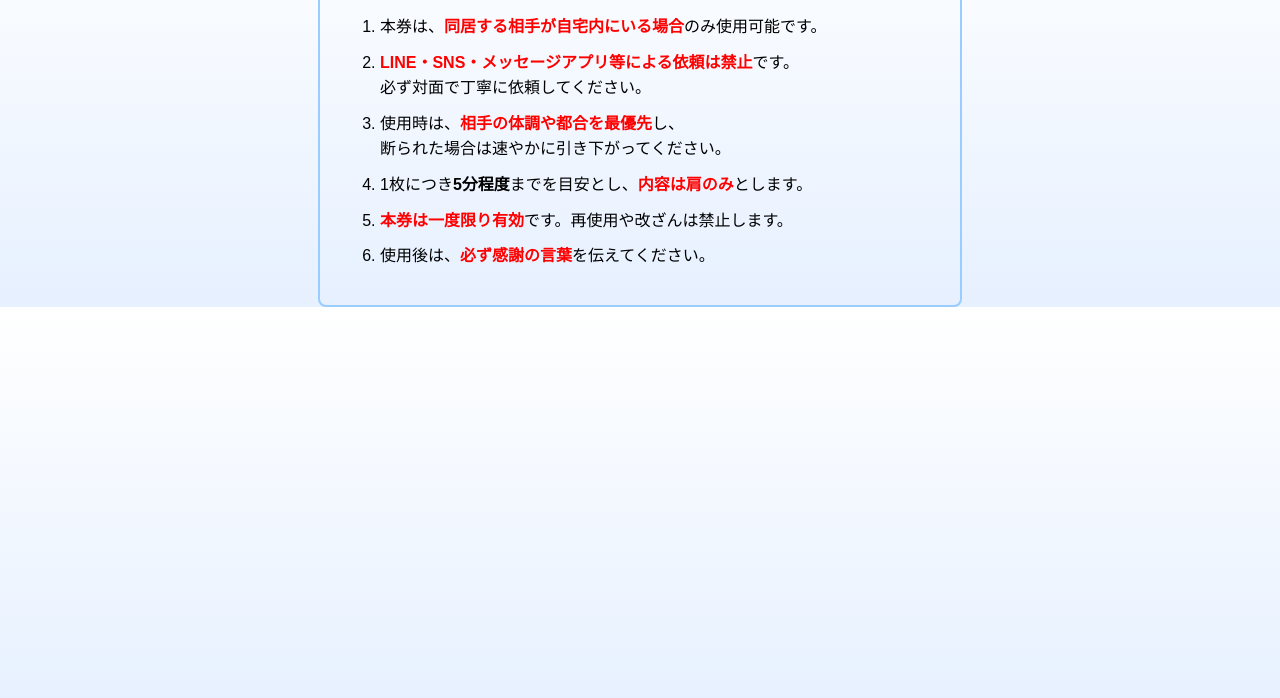
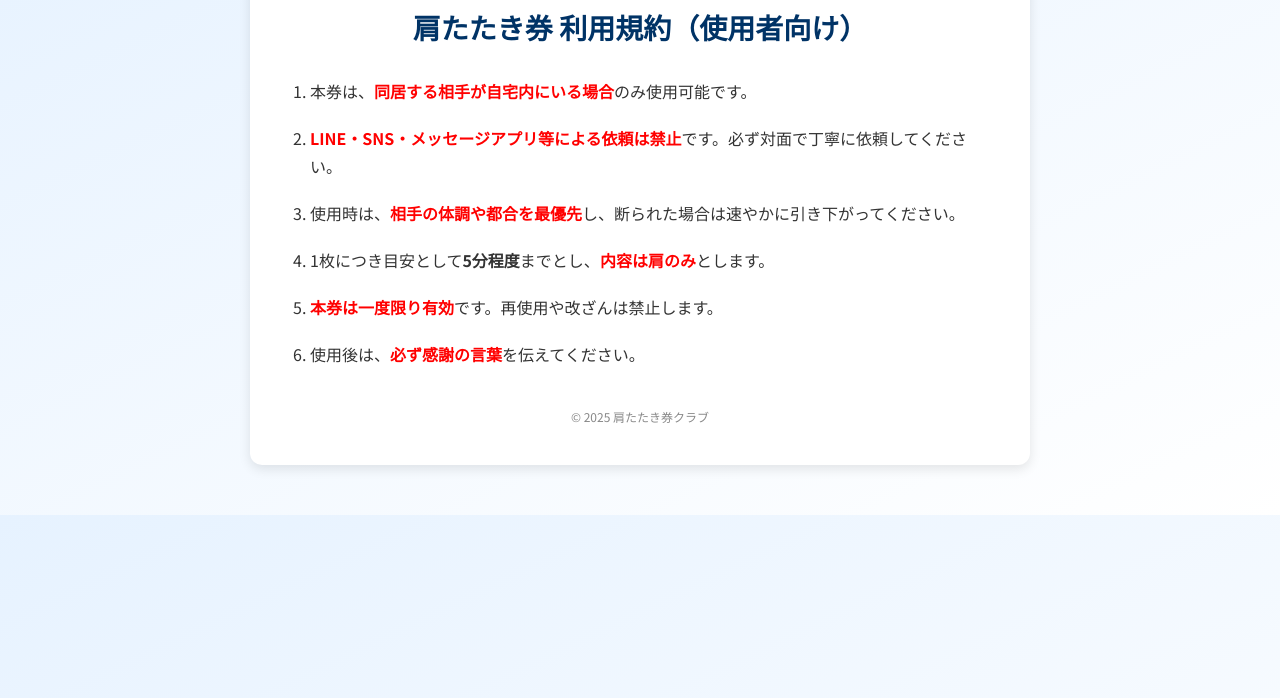
Before and after one commit to takaemon01/Riyoukiyaku, a plain HTML site: page index.html in a window 1280 px wide. Shown: the part 102-800 px from the top of the page. Drawn offline with Linux system fonts and the light colour scheme.

Commit message:
Update index.html

```diff
--- a/index.html
+++ b/index.html
@@ -3,41 +3,69 @@
 <head>
   <meta charset="UTF-8">
   <title>肩たたき券 利用規約</title>
+  <link href="https://fonts.googleapis.com/css2?family=Noto+Sans+JP:wght@400;700&display=swap" rel="stylesheet">
   <style>
     body {
-      background-color: #e6f0ff; /* 明るい青背景 */
-      color: #000; /* 通常文字は黒 */
-      font-family: "Hiragino Kaku Gothic Pro", sans-serif;
-      padding: 20px;
-      line-height: 1.6;
-      max-width: 600px;
-      margin: auto;
-      border: 2px solid #99ccff;
-      background-image: linear-gradient(white, #e6f0ff);
-      border-radius: 8px;
+      margin: 0;
+      padding: 0;
+      font-family: 'Noto Sans JP', sans-serif;
+      background: linear-gradient(to bottom right, #e6f2ff, #ffffff);
+      color: #333;
     }
+
+    .container {
+      max-width: 700px;
+      margin: 50px auto;
+      background-color: white;
+      border-radius: 12px;
+      box-shadow: 0 4px 12px rgba(0, 0, 0, 0.1);
+      padding: 40px;
+    }
+
     h1 {
       text-align: center;
       color: #003366;
+      font-size: 28px;
+      margin-bottom: 30px;
     }
+
+    ol {
+      padding-left: 20px;
+    }
+
+    li {
+      margin-bottom: 18px;
+      line-height: 1.8;
+    }
+
     .important {
       color: red;
       font-weight: bold;
     }
-    li {
-      margin-bottom: 10px;
+
+    footer {
+      text-align: center;
+      font-size: 12px;
+      color: #888;
+      margin-top: 40px;
     }
   </style>
 </head>
 <body>
+  <div class="container">
     <h1>肩たたき券 利用規約（使用者向け）</h1>
     <ol>
       <li>本券は、<span class="important">同居する相手が自宅内にいる場合</span>のみ使用可能です。</li>
-    <li><span class="important">LINE・SNS・メッセージアプリ等による依頼は禁止</span>です。<br>必ず対面で丁寧に依頼してください。</li>
-    <li>使用時は、<span class="important">相手の体調や都合を最優先</span>し、<br>断られた場合は速やかに引き下がってください。</li>
-    <li>1枚につき<strong>5分程度</strong>までを目安とし、<span class="important">内容は肩のみ</span>とします。</li>
+      <li><span class="important">LINE・SNS・メッセージアプリ等による依頼は禁止</span>です。必ず対面で丁寧に依頼してください。</li>
+      <li>使用時は、<span class="important">相手の体調や都合を最優先</span>し、断られた場合は速やかに引き下がってください。</li>
+      <li>1枚につき目安として<strong>5分程度</strong>までとし、<span class="important">内容は肩のみ</span>とします。</li>
       <li><span class="important">本券は一度限り有効</span>です。再使用や改ざんは禁止します。</li>
       <li>使用後は、<span class="important">必ず感謝の言葉</span>を伝えてください。</li>
     </ol>
+
+    <footer>
+      &copy; 2025 肩たたき券クラブ
+    </footer>
+  </div>
 </body>
 </html>
```
Lines whose indentation alone changed are shown as unchanged.
